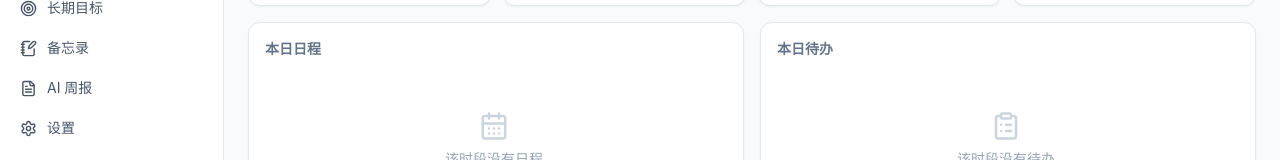
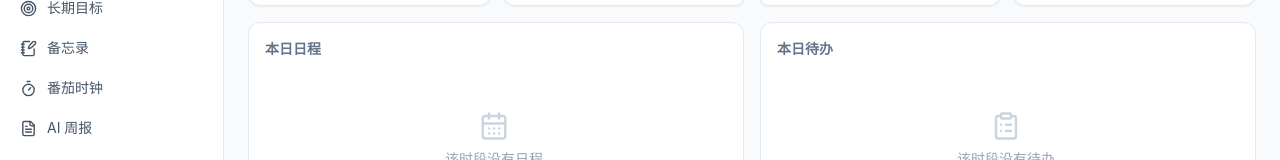
Before and after one commit to mgl666/WorkAssistant, a React (Vite) app: page / in a window 1280 px wide. Shown: the part 234-394 px from the top of the page. Built offline with nearby package versions, Linux system fonts and the light colour scheme; no server answers.

Commit message:
fix: restore pomodoro navigation

```diff
--- a/src/components/Layout.tsx
+++ b/src/components/Layout.tsx
@@ -12,6 +12,7 @@ import {
   Settings as SettingsIcon,
   Sun,
   Target,
+  Timer,
   X,
 } from 'lucide-react';
 import type { LucideIcon } from 'lucide-react';
@@ -31,6 +32,7 @@ const NAV: NavItem[] = [
   { to: '/daily', label: '每日必做', icon: Repeat2 },
   { to: '/goals', label: '长期目标', icon: Target },
   { to: '/notes', label: '备忘录', icon: NotebookPen },
+  { to: '/pomodoro', label: '番茄时钟', icon: Timer },
   { to: '/weekly', label: 'AI 周报', icon: FileText },
   // 「小工具」功能保留但暂时不在主导航露出，避免新用户觉得是个半成品页面
   // { to: '/tools', label: '小工具', icon: Wrench },
```
Also changed, not shown: 46 other files (tests, documents, lock files or other folders).
